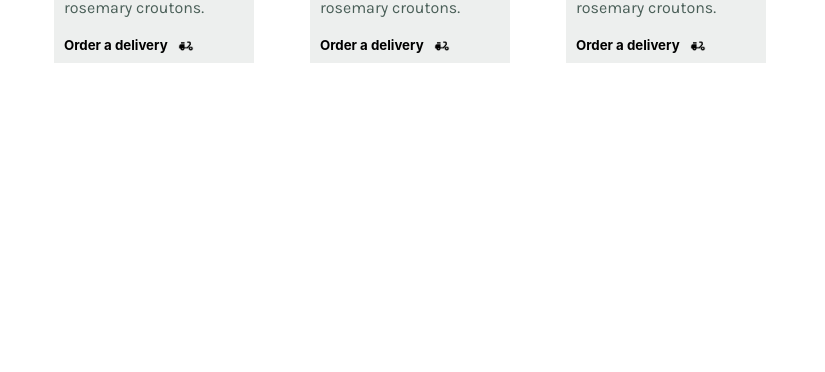
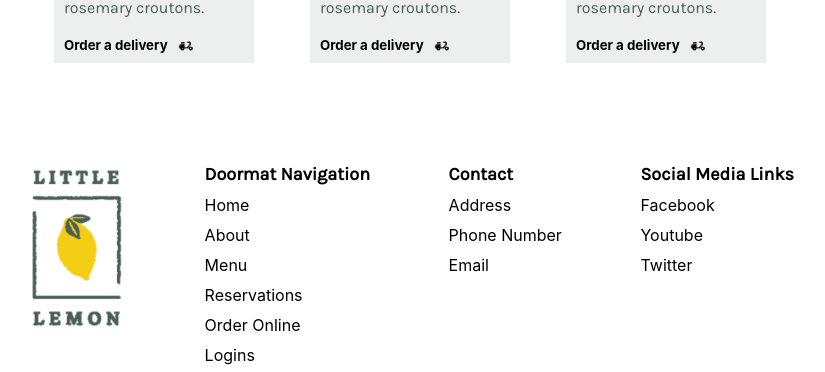
Before and after one commit to Noveyam/little-lemon, a React (Create React App) app in the folder little-lemon/: page / in a window 1280 px wide. Shown: the part 982-1354 px from the top of the page, without its empty margins (230-1055 px from the left). Before the commit the page ends 1200 px from the top, so only its background shows below. Built offline with nearby package versions, Linux system fonts and the light colour scheme; a web font is replaced by a local one.

Commit message:
add highlighted & footer section

```diff
--- a/little-lemon/src/App.css
+++ b/little-lemon/src/App.css
@@ -12,14 +12,6 @@ body {
   display: grid;
   height: 150vh;
   grid-template-rows: auto 1fr auto;
-}
-
-.footer-grid-container {
-  background-color: pink;
-}
-
-.highlights-grid-container {
-  background-color: red;
 }
 
 .navbar, .main-content, .footer-content{
@@ -187,12 +179,30 @@ h6 {
   padding-top: 11px;
 }
 
+.footer-container {
+  grid-column: 1/ span 12;
+  display: flex;
+  flex-wrap: wrap;
+  justify-content: space-between;
+  margin-top: 100px;
+}
 
+.footer-container ul{
+  list-style-type: none;
+}
 
+.footer-container a {
+  text-decoration: none;
+  color: #000000;
+}
 
+.footer-container li {
+  margin: 10px 0px;
+}
 
-
-
+.footer-container > figure {
+  width: 100px;
+}
 
 
 
@@ -207,13 +217,31 @@ h6 {
     margin: 0px 10px;
   }
 
+  .navbar {
+    display: flex;
+  }
+
   .navigation li {
     display: none;
+  }
+
+  .main-container > button {
+    margin-bottom: 20px;
   }
 
   .hamburger {
     display: block;
     max-width: 50px;
     max-height: 50px;
+    margin: 20px;
+  }
+
+  .food-container {
+    display: block;
+  }
+
+  .food-item {
+    margin: 20px auto;
+    max-width: 100%;
   }
 }
--- a/little-lemon/src/App.js
+++ b/little-lemon/src/App.js
@@ -14,10 +14,9 @@ function App() {
       <div className="main-grid-container">
         <Main />
       </div>
-      {/*
       <div className="footer-grid-container">
         <Footer />
-  </div>*/}
+    </div>
     </div>
   );
 }
--- a/little-lemon/src/Footer.js
+++ b/little-lemon/src/Footer.js
@@ -3,9 +3,11 @@ import React from "react";
 function Footer() {
     return (
         <footer className="footer-content">
-            <div class="column">
-            </div>
-            <div class="column">
+            <div className="footer-container">
+            <figure className="footer-column">
+                <img src="./images/footer-logo.jpg" alt="logo"></img>
+            </figure>
+            <div className="footer-column">
                 <h3>Doormat Navigation</h3>
                 <ul>
                     <li><a href="#">Home</a></li>
@@ -16,7 +18,7 @@ function Footer() {
                     <li><a href="#">Logins</a></li>
                 </ul>
             </div>
-            <div class="column">
+            <div className="footer-column">
                 <h3>Contact</h3>
                 <ul>
                     <li>Address</li>
@@ -24,7 +26,7 @@ function Footer() {
                     <li>Email</li>
                 </ul>
             </div>
-            <div class="column">
+            <div className="footer-column">
                 <h3>Social Media Links</h3>
                 <ul>
                     <li><a href="#">Facebook</a></li>
@@ -32,6 +34,7 @@ function Footer() {
                     <li><a href="#">Twitter</a></li>
                 </ul>
             </div>
+            </div>
         </footer>
     )
 }
```
